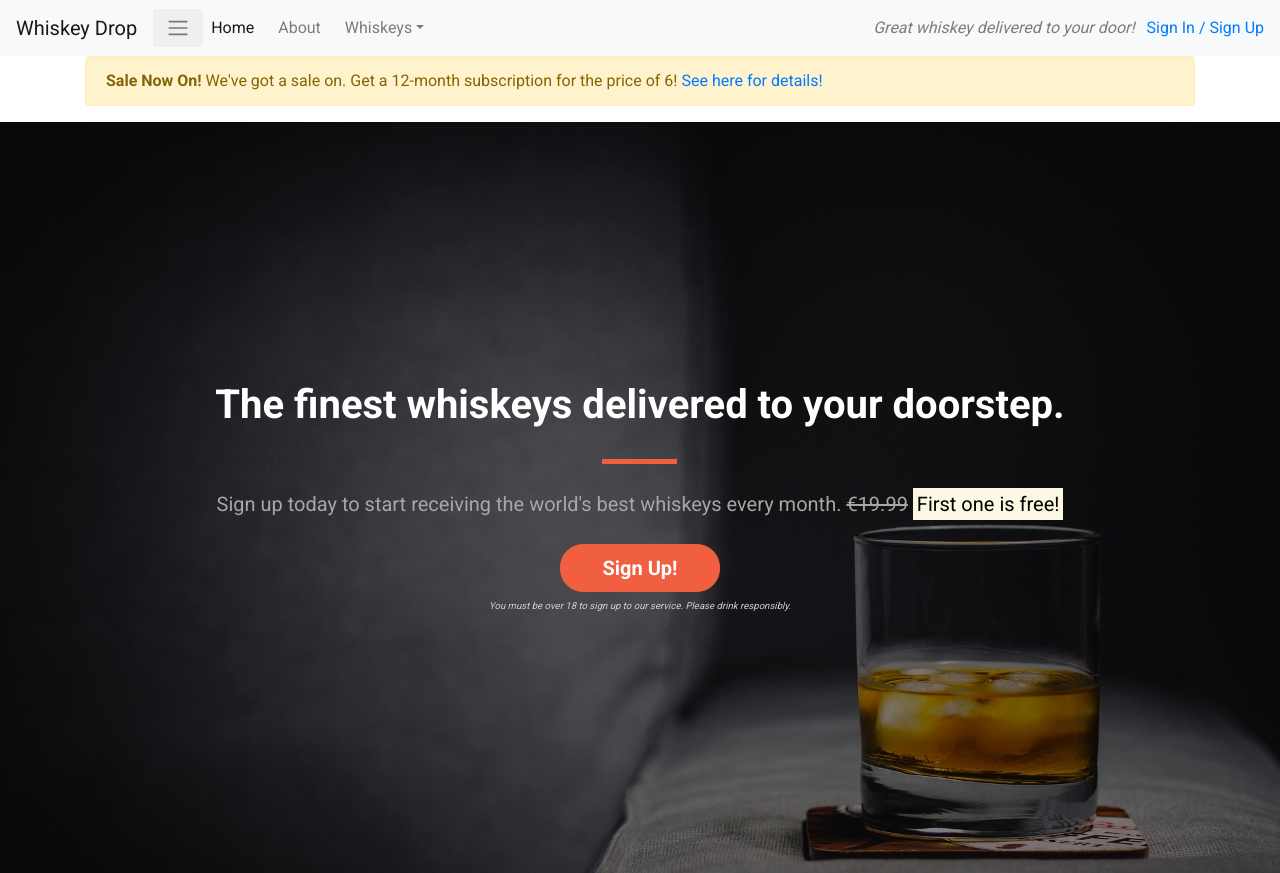
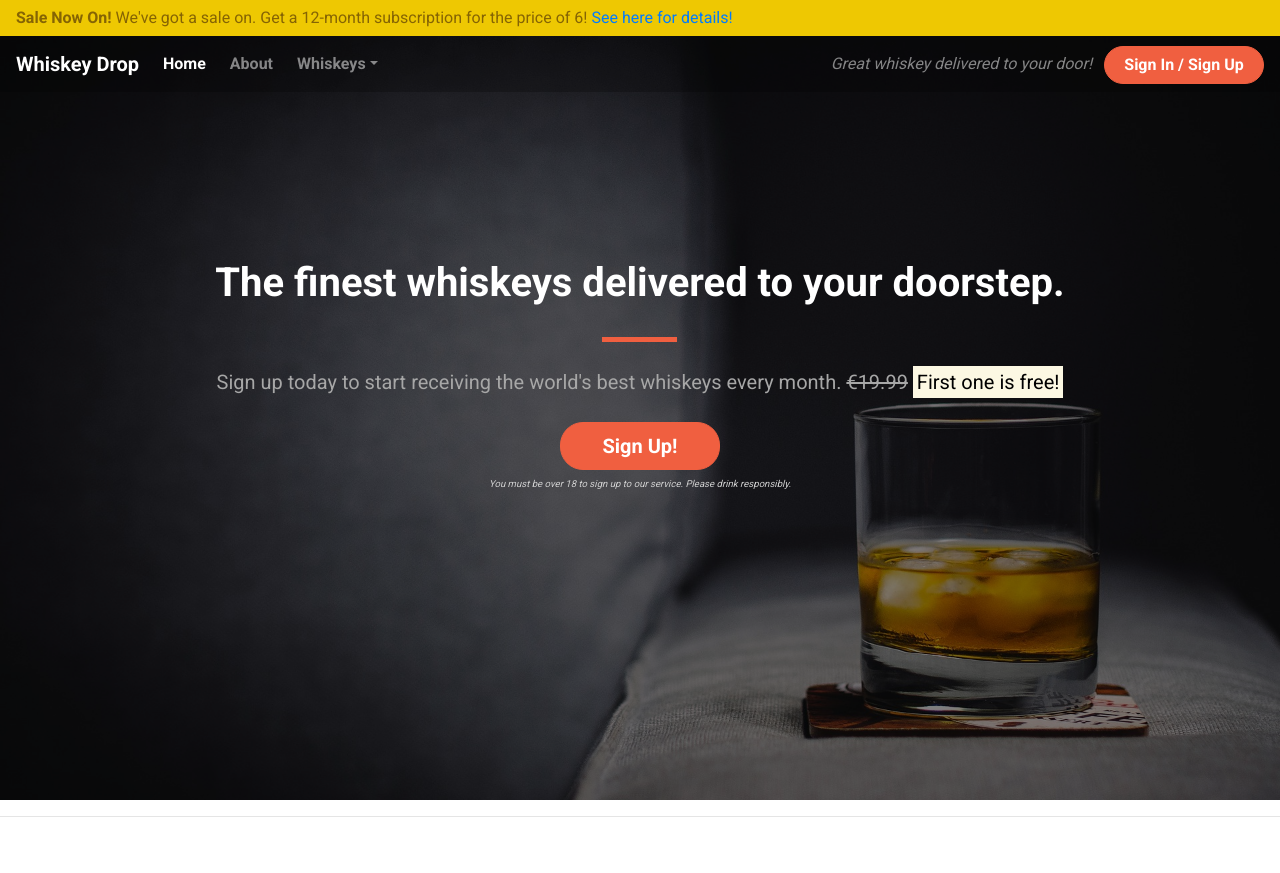
Before and after one commit to Matthew-Hurrell/bootstrap-test, a plain HTML site: page index.html in a window 1280 px wide. Shown: the top 873 px of the page. Drawn offline with nearby package versions, Linux system fonts and the light colour scheme.

Commit message:
Finish styling callout and navbar.

```diff
--- a/css/style.css
+++ b/css/style.css
@@ -5,9 +5,17 @@ body {
     font-family: 'Roboto', sans-serif;
 }
 
-.alert-container {
+.alert-container .col-12 {
+    padding-left: 0;
+    padding-right: 0;
+}
 
-
+.site-wide-alert {
+    border-radius: 0;
+    margin-bottom: 0;
+    padding: 5px 15px;
+    background-color: #eec802;
+    border-color: #eec802;
 }
 
 .features-container {
@@ -58,6 +66,36 @@ body {
     width: 35px;
 }
 
+/* Navbar */
+
+.navalert-container {
+    position: absolute;
+    top: 0;
+    left: 0;
+    padding-left: 0;
+    padding-right: 0;
+    z-index: 1;
+}
+
+.navbar {
+    margin-bottom: 0;
+    border: 0;
+    width: 100%;
+    background-color: rgba(0,0,0,0.25);
+}
+
+.navbar .navbar-toggler {
+    border: 0;
+}
+
+.navbar-brand {
+    font-weight: bold;
+}
+
+.navbar .navbar-nav a {
+    font-weight: bold;
+}
+
 /* Jumbotron */
 
 .jumbotron {
--- a/index.html
+++ b/index.html
@@ -11,10 +11,21 @@
 </head>
 
 <body>
-    <nav class="navbar navbar-light bg-light navbar-expand-sm">
+    <div class="container-fluid navalert-container">
+        <div class="container-fluid alert-container">
+            <div class="row d-none d-sm-block">
+                <div class="col-12">
+                    <div class="site-wide-alert alert alert-warning">
+                        <strong>Sale Now On!</strong> We've got a sale on. Get a 12-month subscription for the price of
+                        6! <a href="/">See here for details!</a>
+                    </div>
+                </div>
+            </div>
+        </div>
+        <nav class="navbar navbar-dark navbar-expand-sm">
             <a href="/" class="navbar-brand">Whiskey Drop</a>
 
-        <button class="btn ml-auto" type="button" data-toggle="collapse" data-target="#navbarNavDropdown" aria-expanded="false" aria-controls="collapseExample">
+            <button class="btn ml-auto d-sm-none" type="button" data-toggle="collapse" data-target="#navbarNavDropdown" aria-expanded="false" aria-controls="collapseExample">
             <span class="navbar-toggler-icon"></span></button>
 
             <div class="collapse navbar-collapse" id="navbarNavDropdown">
@@ -36,19 +47,9 @@
             </div>
             <div class="d-none d-md-block">
                 <p class="navbar-text my-auto mr-2"><i>Great whiskey delivered to your door!</i></p>
-            <a href="/login">Sign In / Sign Up</a>
+                <a href="/login" class="btn btn--cta btn--red">Sign In / Sign Up</a>
             </div>
         </nav>
-
-    <div class="container alert-container">
-        <div class="row d-none d-sm-block">
-            <div class="col-12">
-                <div class="alert alert-warning">
-                    <strong>Sale Now On!</strong> We've got a sale on. Get a 12-month subscription for the price of
-                    6! <a href="/">See here for details!</a>
-                </div>
-            </div>
-        </div>
     </div>
 
     <!-- Callout -->
```
Lines whose indentation alone changed are shown as unchanged.
